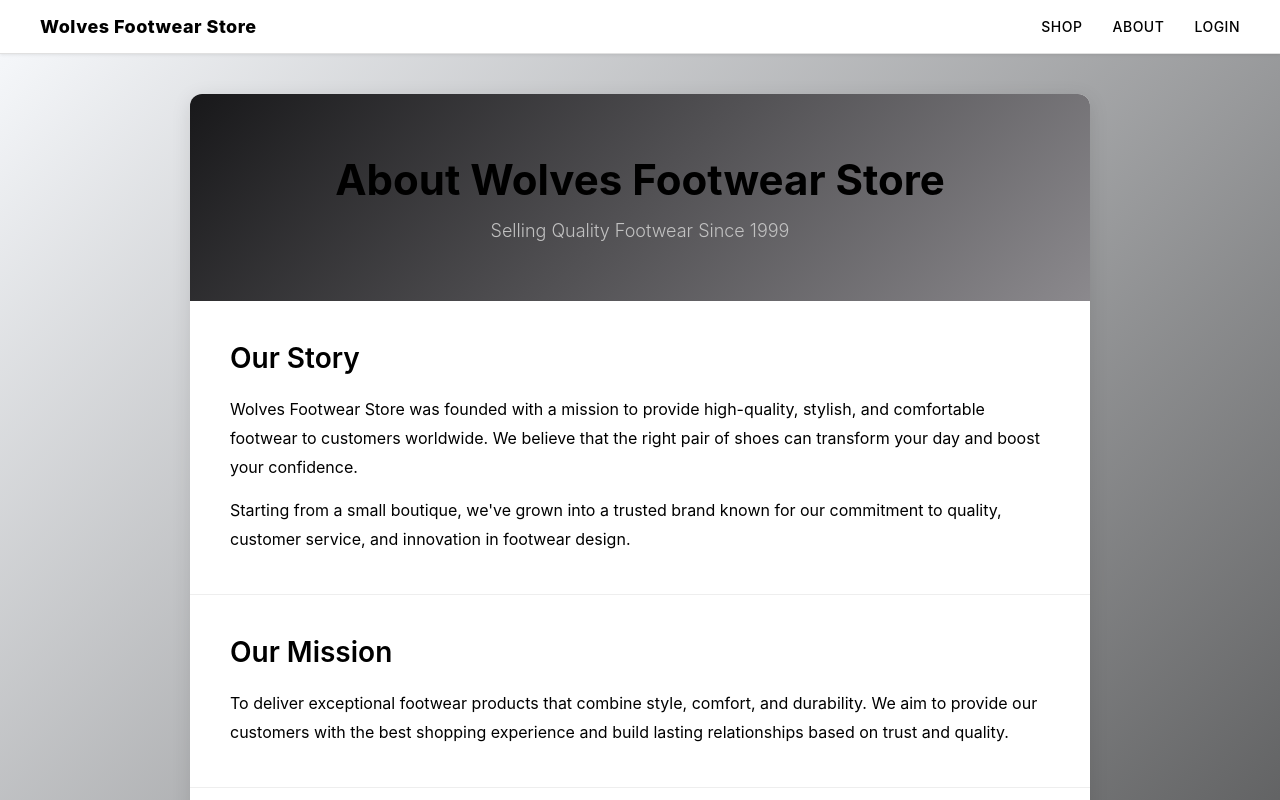
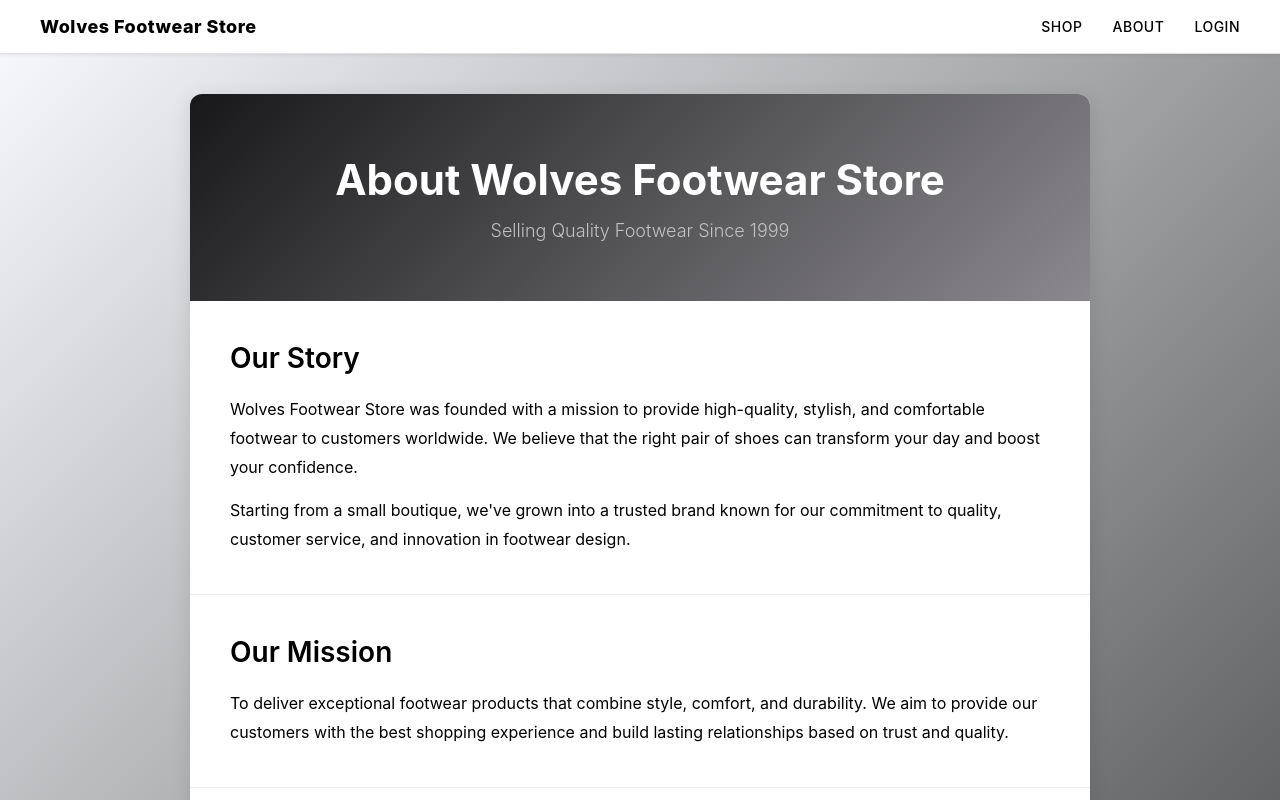
Before and after one commit to RamiroJAP/WEB_ENG_PROJECT, a React (Vite) app: page /about in a window 1280 px wide. Shown: the top 800 px of the page. Built offline with nearby package versions, Linux system fonts and the light colour scheme; no server answers; the database is empty.

Commit message:
colordesign
-changed font

```diff
--- a/src/pages/about/About.css
+++ b/src/pages/about/About.css
@@ -22,7 +22,7 @@
 
 .about-title {
   font-size: 42px;
-  color: rgb(0, 0, 0);
+  color: rgb(255, 255, 255);
   font-weight: 700;
   margin: 0 0 15px 0;
 }
```
